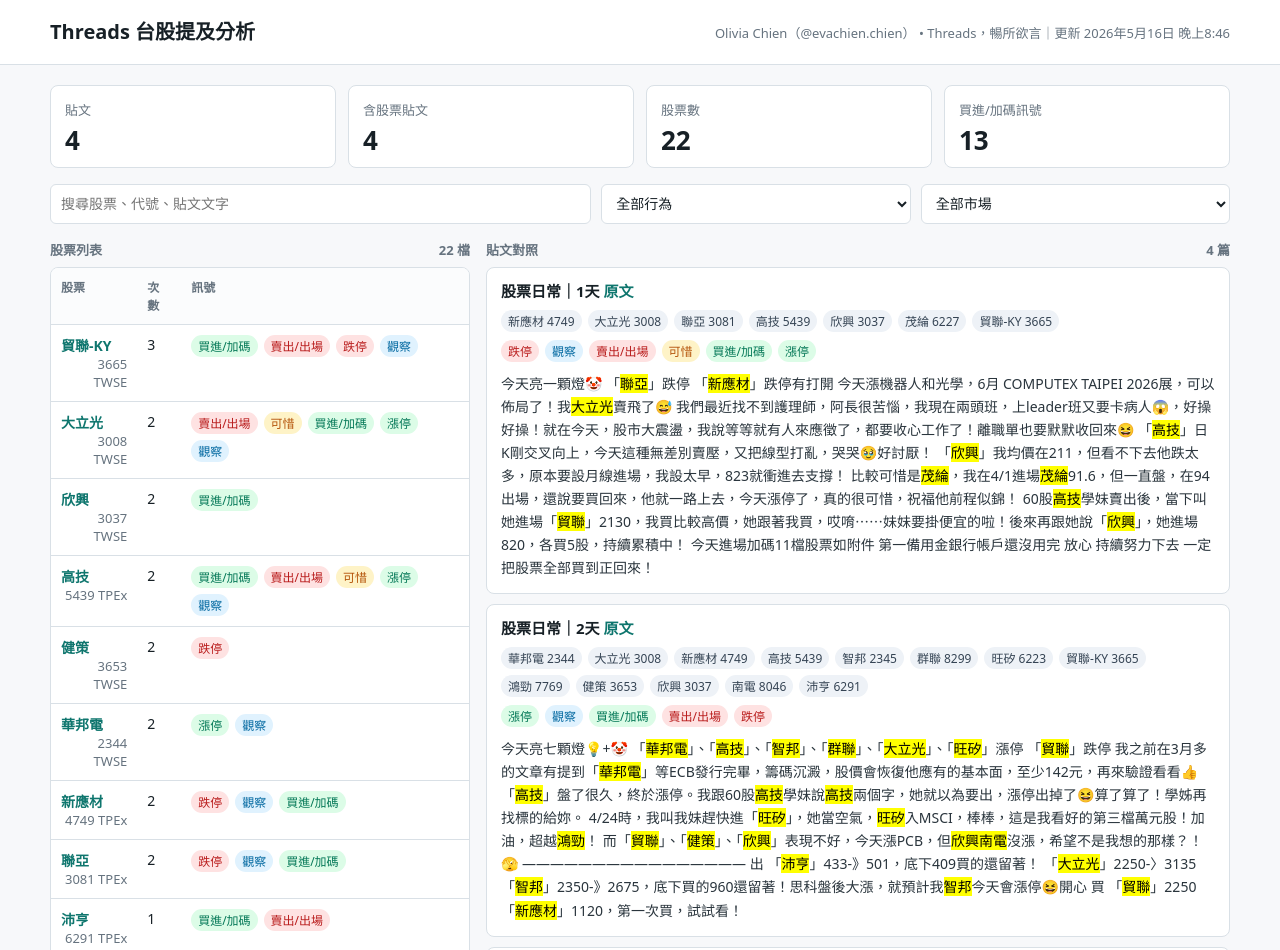
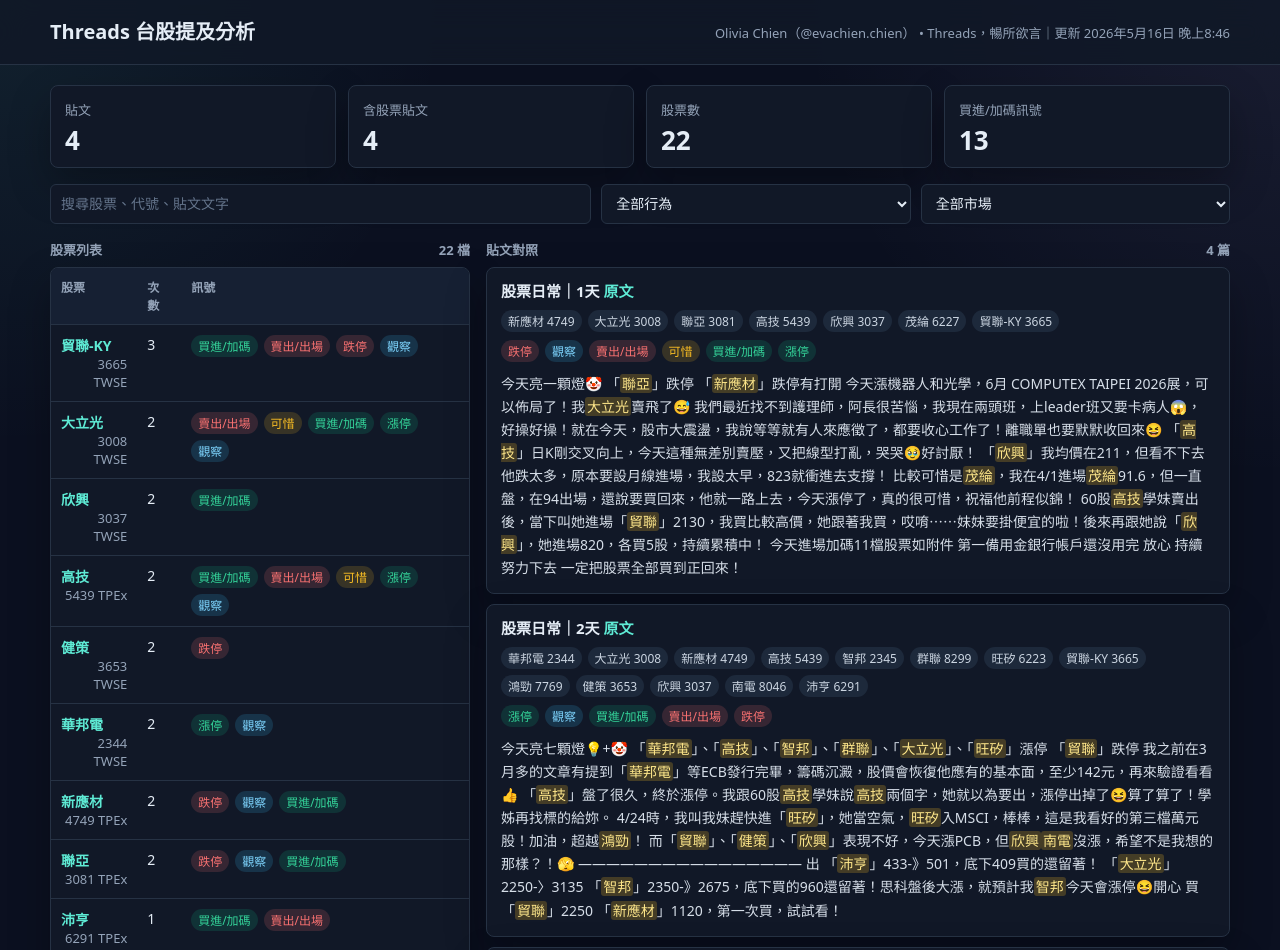
Before and after one commit to Hsiao0809/threads-stock-watch, a website: page public/index.html in a window 1280 px wide. Shown: the top 950 px of the page. Drawn offline with Linux system fonts and the light colour scheme; files whose address does not match are found by name.

Commit message:
Switch dashboard to dark mode

```diff
--- a/public/index.html
+++ b/public/index.html
@@ -6,28 +6,39 @@
   <title>Threads 台股提及分析</title>
   <style>
     :root {
-      --bg: #f7f8fa;
-      --panel: #ffffff;
-      --text: #172026;
-      --muted: #66737f;
-      --line: #d9e0e6;
-      --accent: #0f766e;
-      --accent-2: #7c3aed;
-      --warn: #b45309;
-      --bad: #b91c1c;
-      --good: #047857;
+      color-scheme: dark;
+      --bg: #0b1020;
+      --panel: #111827;
+      --panel-2: #162033;
+      --panel-3: #1d293b;
+      --text: #e5edf6;
+      --muted: #94a3b8;
+      --line: #263244;
+      --accent: #5eead4;
+      --accent-2: #c4b5fd;
+      --warn: #fbbf24;
+      --bad: #f87171;
+      --good: #34d399;
+      --shadow: 0 18px 40px rgba(0, 0, 0, 0.28);
     }
     * { box-sizing: border-box; }
     body {
       margin: 0;
-      background: var(--bg);
+      background:
+        radial-gradient(circle at top left, rgba(94, 234, 212, 0.08), transparent 28rem),
+        radial-gradient(circle at top right, rgba(196, 181, 253, 0.08), transparent 30rem),
+        var(--bg);
       color: var(--text);
       font-family: ui-sans-serif, system-ui, -apple-system, BlinkMacSystemFont, "Segoe UI", sans-serif;
       letter-spacing: 0;
     }
     header {
       border-bottom: 1px solid var(--line);
-      background: var(--panel);
+      background: rgba(17, 24, 39, 0.88);
+      backdrop-filter: blur(14px);
+      position: sticky;
+      top: 0;
+      z-index: 10;
     }
     .wrap {
       width: min(1180px, calc(100% - 32px));
@@ -66,6 +77,7 @@
       border-radius: 8px;
       padding: 14px;
       min-height: 82px;
+      box-shadow: var(--shadow);
     }
     .metric .label {
       color: var(--muted);
@@ -93,6 +105,18 @@
       color: var(--text);
       font-size: 14px;
     }
+    input::placeholder {
+      color: #64748b;
+    }
+    input:focus, select:focus {
+      border-color: var(--accent);
+      box-shadow: 0 0 0 3px rgba(94, 234, 212, 0.16);
+      outline: none;
+    }
+    option {
+      background: var(--panel);
+      color: var(--text);
+    }
     .layout {
       display: grid;
       grid-template-columns: minmax(320px, 420px) minmax(0, 1fr);
@@ -118,6 +142,7 @@
       border: 1px solid var(--line);
       border-radius: 8px;
       overflow: hidden;
+      box-shadow: var(--shadow);
     }
     table {
       width: 100%;
@@ -134,11 +159,14 @@
       color: var(--muted);
       font-size: 12px;
       font-weight: 700;
-      background: #fbfcfd;
+      background: var(--panel-2);
     }
     tr:last-child td { border-bottom: 0; }
     tr[data-selected="true"] {
-      background: #edf7f6;
+      background: rgba(20, 184, 166, 0.16);
+    }
+    tbody tr:hover {
+      background: rgba(148, 163, 184, 0.08);
     }
     button.stock-row {
       appearance: none;
@@ -162,15 +190,15 @@
       min-height: 22px;
       padding: 2px 7px;
       border-radius: 999px;
-      background: #eef2f7;
-      color: #354454;
+      background: var(--panel-3);
+      color: #cbd5e1;
       font-size: 12px;
       white-space: nowrap;
     }
-    .badge.buy, .badge.limitUp, .badge.good { background: #dcfce7; color: var(--good); }
-    .badge.sell, .badge.limitDown, .badge.bad { background: #fee2e2; color: var(--bad); }
-    .badge.watch { background: #e0f2fe; color: #0369a1; }
-    .badge.regret { background: #fef3c7; color: var(--warn); }
+    .badge.buy, .badge.limitUp, .badge.good { background: rgba(16, 185, 129, 0.16); color: var(--good); }
+    .badge.sell, .badge.limitDown, .badge.bad { background: rgba(248, 113, 113, 0.16); color: var(--bad); }
+    .badge.watch { background: rgba(56, 189, 248, 0.16); color: #7dd3fc; }
+    .badge.regret { background: rgba(251, 191, 36, 0.16); color: var(--warn); }
     .posts {
       display: grid;
       gap: 10px;
@@ -180,6 +208,7 @@
       border: 1px solid var(--line);
       border-radius: 8px;
       padding: 14px;
+      box-shadow: var(--shadow);
     }
     article h2 {
       margin: 0 0 8px;
@@ -188,9 +217,15 @@
     }
     article p {
       margin: 10px 0 0;
-      color: #2a353d;
+      color: #d6dee8;
       line-height: 1.65;
       font-size: 14px;
+    }
+    mark {
+      background: rgba(251, 191, 36, 0.22);
+      color: #fde68a;
+      border-radius: 3px;
+      padding: 0 2px;
     }
     a {
       color: var(--accent);
```
